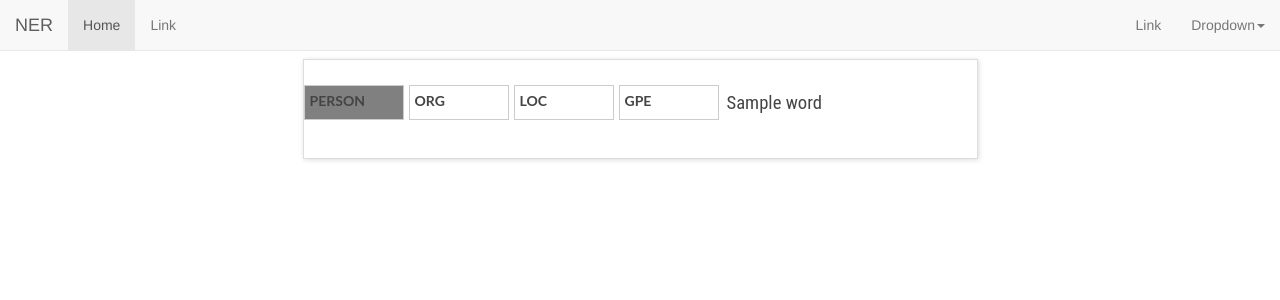
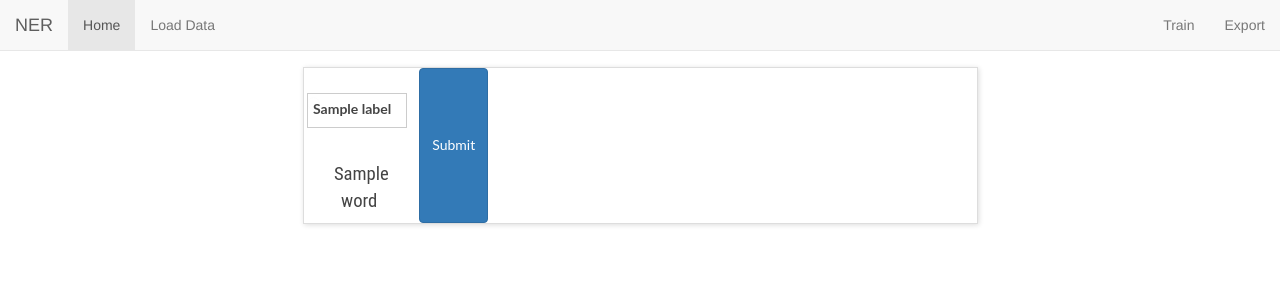
Before and after one commit to richardgetz/ner-classifier, a Flask app: template templates/index.html in a window 1280 px wide. Shown: the top 300 px of the page. Run offline with Flask 2, Linux system fonts and the light colour scheme; the template is opened without the code that fills it: most values are stand-ins (such as "Sample title", 1, 10 or a date in 2020).

Commit message:
adding changes

```diff
--- a/app.py
+++ b/app.py
@@ -1,4 +1,4 @@
-from flask import Flask, render_template, request, redirect, url_for
+from flask import Flask, render_template, request, redirect, url_for, flash
 import json
 import webbrowser
 from werkzeug.utils import secure_filename
@@ -8,28 +8,193 @@
 import shutil
 import re
 import uuid
-
+import glob
+import spacy
+import pkg_resources
+# from data_controller import save boundaries
 app = Flask(__name__)
 app.secret_key = str(uuid.uuid1())
+DATASET_LOADED = False
+ACTIVE_LEARNING_MODEL = None
+# TODO: add as default config instead and make editable in the frontend
+LABELS = ["PERSON", "LOC", "ORG", "GPE", "NORP", "PHONE", "EMAIL"]
+DATA_STORE_LOCATION = ""
 domain = "http://127.0.0.1"
+CERT_LOCATION = "adhoc"
 port = 5000
+pkgs = pkg_resources.working_set
+pkgs_1 = sorted(["%s==%s" % (i.key, i.version) for i in pkgs])
+ALL_INSTALLED = re.findall(
+    r"([a-z]{2,3}(?:\-\w+){2,5}\-(?:sm|md|lg))", str(pkgs_1))
+ACTIVE = []
+AWAIT_OVERRIDE = False
+# this would be built from spacy' output
+DATASET = [{"uuid": 0,
+            "sentence": [{"id": 0, "word": "John"}, {"id": 1, "word": "Smith"}, {"id": 2, "word": "is"}, {"id": 3, "word": "the"}, {"id": 4, "word": "user"},
+                         {"id": 5, "word": "of"}, {"id": 6, "word": "john@mail.com"}],
+            "spans": {"PERSON": ["0:1"], "EMAIL":["6:6"]}},
+           {"uuid": 1,
+            "sentence": [{"id": 0, "word": "Here"}, {"id": 1, "word": "is"}, {"id": 2, "word": "a"}, {"id": 3, "word": "sentence"}, {"id": 4, "word": "without"},
+                         {"id": 5, "word": "any"}, {"id": 6, "word": "tags"}],
+            "spans": None}]
+ALPHA_DATASET = []
+ALLOWED_EXTENSIONS = ['json']
 
-tokens = [{"id": 0, "word": "This"}, {"id": 1, "word": "is"}, {"id": 2, "word": "an"}, {"id": 3, "word": "example"},
-          {"id": 4, "word": "of"}, {"id": 5, "word": "what"},
-          {"id": 6, "word": "a"}, {"id": 7, "word": "sentence"},
-          {"id": 8, "word": "looks"}, {"id": 9, "word": "like"}, {"id": 10, "word": "."}]
+
+def allowed_file(filename):
+    return '.' in filename and \
+        filename.rsplit('.', 1)[1] in ALLOWED_EXTENSIONS
+
+
+@app.route('/train', methods=['GET', 'POST'])
+def train():
+    if request.method == 'GET':
+        return "This will eventually allow you to train with a few clicks. Not worried about this yes since we have to test training data first."
+        return render_template('train.html')
+    if request.method == 'POST':
+        print("in progress")
+
+
+@app.route('/dataset_loader', methods=['GET', 'POST'])
+def load_data():
+
+    global ALL_INSTALLED
+    models = ALL_INSTALLED
+    print(models)
+    global DATA_STORE_LOCATION
+    if request.method == 'GET':
+        if os.path.exists(os.path.join(DATA_STORE_LOCATION, "completed_models")):
+            for file in os.listdir(os.path.join(DATA_STORE_LOCATION, "completed_models")):
+                models.append(str(file))
+        if len(models) == 0:
+            models = None
+        if os.path.exists(os.path.join(DATA_STORE_LOCATION, "datasets/untrained")):
+            datasets = []
+            for file in os.listdir(os.path.join(DATA_STORE_LOCATION, "datasets/untrained")):
+                if file.endswith(".json"):
+                    datasets.append({"label": str(file).rstrip(
+                        ".json"), "filename": str(file)})
+
+            if datasets == []:
+                datasets = None
+            return render_template('load_generate.html', datasets=datasets,
+                                   models=models)
+
+        else:
+            return render_template('load_generate.html', datasets=None,
+                                   models=models)
+
+    if request.method == 'POST':
+        req = request.form.to_dict()
+        if not os.path.exists(DATA_STORE_LOCATION):
+            os.mkdir(DATA_STORE_LOCATION)
+        if not os.path.exists(os.path.join(DATA_STORE_LOCATION, "datasets/untrained")):
+            os.mkdir(os.path.join(DATA_STORE_LOCATION, "datasets/untrained"))
+
+        file = request.files["file"]
+        max = None
+        try:
+            if req.get("max-sentences", False):
+                max = int(req["max-sentences"])
+        except:
+            pass
+        use_dataset = None
+        if file:
+            if allowed_file(file.filename):
+                if req.get("name", False):
+                    ext = str(file.filename).split(".")[-1]
+                    filename = secure_filename(req["name"] + "." + ext)
+                else:
+                    filename = secure_filename(file.filename)
+                use_dataset = filename
+                full_path = os.path.join(os.path.join(DATA_STORE_LOCATION,
+                                                      "datasets/untrained"), filename)
+                file.save(full_path)
+
+        print("in progress")
 
 
 @app.route('/', methods=['GET', 'POST'])
 def index():
+
+    global LABELS
+    global DATASET
+    global DATASET_LOADED
+    global ACTIVE
+    global AWATT_OVERRIDE
+    if len(DATASET) > 0:
+        DATASET_LOADED = True
     if request.method == 'GET':
-        return render_template('index.html', tokens=tokens)
+        if not DATASET_LOADED:
+            flash("No active data to train on. Please load some data first.")
+            return redirect(url_for('load_data'))
+        if len(DATASET) == 0:
+            if len(ACTIVE) == 0:
+                flash(
+                    "No data left to train on. Either load more or cheer because you're done!")
+                return redirect(url_for('load_data'))
+        elif len(ACTIVE) > 0:
+            if AWAIT_OVERRIDE:
+                AWAIT_OVERRIDE = False
+                return render_template('index.html', labels=LABELS,
+                                       tokens=ACTIVE[0]["sentence"], spans=ACTIVE[0]["spans"],
+                                       sentence_id=ACTIVE[0]["uuid"])
+
+            else:
+                AWAIT_OVERRIDE = True
+                flash("Someone is still training on your current dataset. Highly recommend waiting until they are finished. If you go to the homepage you will forceably take their training task.")
+                return redirect(url_for('load_data'))
+        else:
+            ACTIVE.append(DATASET[0])
+            send = DATASET[0]
+            DATASET.remove(DATASET[0])
+            return render_template('index.html', labels=LABELS,
+                                   tokens=send["sentence"], spans=send["spans"], sentence_id=send["uuid"])
     if request.method == 'POST':
+        req = request.form.to_dict()
+        sentence_id = None
+        sentence_tags = {}
+        for a in ACTIVE:
+            if str(a["uuid"]) == req["sentence_id"]:
+                sentence_id = req["sentence_id"]
+                ACTIVE.remove(a)
+                break
+        if sentence_id:
+            for tag in req.keys():
+                if tag == "sentence_id":
+                    continue
 
-        return render_template('index.html')
+                sentence_tags[tag] = req[tag].split(",")
+
+        print(sentence_id, sentence_tags)
+        if not DATASET_LOADED:
+            flash(
+                "No data left to train on. Either load more or cheer because you're done!")
+            return redirect(url_for('load_data'))
+        available = False
+        while not available:
+            if len(DATASET) < 1:
+                if len(ACTIVE) == 0:
+                    DATASET_LOADED = False
+                    flash(
+                        "No data left to train on. Either load more or cheer because you're done!")
+                    return redirect(url_for('load_data'))
+                elif len(ACTIVE) > 0:
+                    if AWAIT_OVERRIDE:
+                        AWAIT_OVERRIDE = False
+                        return render_template('index.html', labels=LABELS, tokens=ACTIVE[0]["sentence"], spans=ACTIVE[0]["spans"], sentence_id=ACTIVE[0]["uuid"])
+
+                    else:
+                        AWAIT_OVERRIDE = True
+                        return "There is no more data to show you but another user is still tagging a sentence. If you reload this page we will forceably give you the sentence."
+            else:
+                ACTIVE.append(DATASET[0])
+                send = DATASET[0]
+                DATASET.remove(DATASET[0])
+                return render_template('index.html', tokens=send["sentence"], sentence_id=send["uuid"], labels=LABELS,
+                                       spans=send["spans"])
 
 
 if __name__ == '__main__':
     webbrowser.open(domain + ":" + str(port))
-    # change to ssl on prod
     app.run(debug=False, port=port, threaded=True)
--- a/static/js/tagManager.js
+++ b/static/js/tagManager.js
@@ -1,34 +1,78 @@
 var t = '';
 var button_label = 'PERSON';
 var last = null;
-window.addEventListener("mouseup", gText);
+var tag_dictionary = {};
+var sentence_id = null;
+// window.addEventList("mouseup", gText);
+
+function listenReset() {
+  window.addEventListener("mouseup", gText);
+  t = '';
+}
+listenReset();
+
+function post() {
+  url = "/";
+  method = "post";
+  // Create the form object
+  var form = document.createElement("form");
+  form.setAttribute("method", method);
+  form.setAttribute("action", url);
+  const hiddenField = document.createElement("input");
+  hiddenField.setAttribute("type", "hidden");
+  hiddenField.setAttribute("name", "sentence_id");
+  hiddenField.setAttribute("value", sentence_id);
+  form.appendChild(hiddenField);
+  // For each key-value pair
+  for (key in tag_dictionary) {
+    const hiddenField = document.createElement("input");
+    hiddenField.setAttribute("type", "hidden");
+    hiddenField.setAttribute("name", key);
+    hiddenField.setAttribute("value", tag_dictionary[key]);
+    form.appendChild(hiddenField);
+  }
+  document.body.appendChild(form); // inject the form object into the body section
+  form.submit();
+}
+
 
 function removeTag(elementid) {
   var button = document.getElementById(elementid);
   var sentence = document.getElementById("sentence");
-  // console.log(element);
-  var label = button.parentNode;
-  var highlight = label.parentNode;
-  console.log(sentence.childNodes.length);
-  console.log(highlight.childNodes.length);
-  // I need to find a way to handle the count and figure out when it is the last toke to use append instead of insertBefore
-  var k = 0;
-  for (k += parseInt(highlight.childNodes.length) - 1; k > -1; k--) {
-    console.log(k);
-    console.log(highlight.childNodes[k]);
-    console.log(highlight.childNodes[k].name);
-    var i;
-    for (i = 0; i < sentence.childNodes.length; i++) {
-      if (parseInt(sentence.childNodes[i].id) == (parseInt(highlight.childNodes[k].id) + 1)) {
-        console.log(sentence.childNodes[i].id);
-        sentence.insertBefore(highlight.childNodes[k], sentence.childNodes[i]);
-        break;
+  var highlight = button.parentNode;
+  var start = null;
+  var end = null;
+  var label_type = null;
+  for (var m = 0; m < highlight.childNodes.length; m++) {
+    if (highlight.childNodes[m].id == "label") {
+      label_type = String(highlight.childNodes[m].textContent);
+      label_remove = highlight.childNodes[m];
+    } else if (highlight.childNodes[m].id != null && highlight.childNodes[m].id != "") {
+      if (start == null) {
+        start = parseInt(highlight.childNodes[m].id)
+        end = parseInt(highlight.childNodes[m].id)
+      }
+      if (parseInt(highlight.childNodes[m].id) > end) {
+        end = parseInt(highlight.childNodes[m].id)
       }
     }
   }
-  label.remove();
-  highlight.remove();
-  button.remove();
+  console.log("removing", end)
+  $(document).ready(function() {
+    $("#label_highlight_" + String(end) + " span").unwrap();
+  });
+  try {
+    label_remove.remove();
+    button.remove();
+    // highlight.remove();
+  } catch (e) {}
+  try {
+    var index_rem = tag_dictionary[label_type].indexOf(start + ":" + end);
+    if (index_rem > -1) {
+      tag_dictionary[label_type].splice(index_rem, 1);
+    }
+  } catch (e) {}
+  console.log(tag_dictionary);
 }
 
 function getLabel() {
@@ -41,8 +85,46 @@
   }
 }
 
+function initialLabels() {
+  for (var key in tag_dictionary) {
+    var local_label = key;
+    for (var val in tag_dictionary[key]) {
+      var last = null;
+      var i = null;
+      var a = null;
+      var create_wrapper = '';
+      i = parseInt(tag_dictionary[key][val].split(":")[0]);
+      a = parseInt(tag_dictionary[key][val].split(":")[1]);
+      console.log(i, a)
+      if (i == a) {
+        create_wrapper = "#" + String(i);
+        last = i;
+        $(create_wrapper).wrap('<mark class="label_highlight" id="label_highlight_' + String(last) + '"></mark>');
+      } else {
+        while (i <= a) {
+          create_wrapper += "#" + String(i) + ", ";
+          last = i;
+          i++;
+        }
+        create_wrapper = create_wrapper.replace(/,\s$/g, '');
+        $(create_wrapper).wrapAll('<mark class="label_highlight" id="label_highlight_' + String(last) + '"></mark>');
+      }
+      var good_selection = false;
+      if (i != null && a != null && i != "NaN" && a != "NaN") {
+        good_selection = true;
+      }
+      if (last != null && good_selection == true) {
+        $('<span class="label_text" id="label">' + String(local_label) +
+          '</span><span class="xbutton" id="after_' + String(last) + '_button" onclick="removeTag(this.id)">x</span>').insertAfter('#' + String(last));
+      }
+    }
+  }
+}
+
 function gText() {
   getLabel();
+  var start = null;
+  var end = null;
   var t = window.getSelection();
   if (!t.isCollapsed) {
     var n = t.getRangeAt(0),
@@ -52,22 +134,42 @@
     var create_wrapper = '';
     if (i == a) {
       create_wrapper = "#" + String(i);
-      $(create_wrapper).wrap('<mark class="label_highlight"></mark>');
       last = i;
+      $(create_wrapper).wrap('<mark id="label_highlight_' + String(last) + '" class="label_highlight"></mark>');
+      start = i;
+      end = i;
     } else {
-
+      start = i;
       while (i <= a) {
         create_wrapper += "#" + String(i) + ", ";
         last = i;
         i++;
       }
+      end = i - 1;
       create_wrapper = create_wrapper.replace(/,\s$/g, '');
-      $(create_wrapper).wrapAll('<mark class="label_highlight"></mark>');
+      $(create_wrapper).wrapAll('<mark id="label_highlight_' + String(last) + '" class="label_highlight"></mark>');
     }
-    if (last != null) {
-      $('<span class="label_text">' + String(button_label) + '<span class="xbutton" id="after_' + String(last) + '_button" onclick="removeTag(this.id)">×</span></span>').insertAfter('#' + String(last));
+    var good_selection = false;
+    if (start != null && end != null && start != NaN && end != NaN && start + ":" + end != "NaN:NaN" && end >= start) {
+      good_selection = true;
+      var exists = false;
+      for (var key in tag_dictionary) {
+        if (key == button_label) {
+          exists = true;
+          break;
+        }
+      }
+      if (exists == true) {
+        tag_dictionary[button_label].push(start + ":" + end);
+      } else {
+        tag_dictionary[button_label] = [start + ":" + end];
+      }
+    }
+    if (last != null && good_selection == true) {
+      $('<span class="label_text" id="label">' + String(button_label) +
+        '</span><span class="xbutton" id="after_' + String(last) + '_button" onclick="removeTag(this.id)">x</span>').insertAfter('#' + String(last));
     }
   }
-  // this shouldnt be necessary but on some browsers it marks the wrong content
-  t = null;
+  console.log(tag_dictionary);
+  listenReset();
 }
--- a/templates/index.html
+++ b/templates/index.html
@@ -1,15 +1,14 @@
 <!doctype html>
 
 <head>
-  <title>Classify</title>
+  <title>NER</title>
   <meta charset="utf-8">
   <meta name="viewport" content="width=device-width, initial-scale=1">
-
-  <script src="static/js/jquery-3.4.1.slim.min.js"></script>
+  <script type="application/javascript" src="static/js/jquery-3.4.1.slim.min.js"></script>
   <link rel="stylesheet" href="static/css/bootstrap.min.css">
-  <script src="static/js/bootstrap.min.js"></script>
+  <script type="application/javascript" src="static/js/bootstrap.min.js"></script>
   <link rel="stylesheet" type="text/css" href="static/css/main.css">
-  <script src="static/js/tagManager.js"></script>
+  <script type="application/javascript" src="static/js/tagManager.js"></script>
 </head>
 
 <body>
@@ -19,20 +18,21 @@
         <div class="container-fluid">
           <!-- Brand and toggle get grouped for better mobile display -->
           <div class="navbar-header">
-            <button type="button" class="navbar-toggle collapsed" data-toggle="collapse" data-target="#defaultNavbar1" aria-expanded="false"><span class="sr-only">Toggle navigation</span><span class="icon-bar"></span><span
-                class="icon-bar"></span><span class="icon-bar"></span></button>
+            <button type="button" class="navbar-toggle collapsed" data-toggle="collapse" data-target="#defaultNavbar1" aria-expanded="false">
+              <span class="sr-only">Togglenavigation</span><span class="icon-bar"></span><span class="icon-bar"></span><span class="icon-bar"></span></button>
             <a class="navbar-brand" href="#">NER</a></div>
-
           <!-- Collect the nav links, forms, and other content for toggling -->
           <div class="collapse navbar-collapse" id="defaultNavbar1">
             <ul class="nav navbar-nav">
-              <li class="active"><a href="/">Home<span class="sr-only">(current)</span></a></li>
-              <li><a href="#">Link</a></li>
+              <li class="active"><a href="/">Home<span class="sr-only"> (current) </span></a></li>
+              <li><a href="/dataset_loader">Load Data</a></li>
             </ul>
-
             <ul class="nav navbar-nav navbar-right">
-              <li><a href="#">Link</a></li>
-              <li class="dropdown"><a href="#" class="dropdown-toggle" data-toggle="dropdown" role="button" aria-haspopup="true" aria-expanded="false">Dropdown<span class="caret"></span></a>
+              <li><a href="/train">Train</a></li>
+              <li><a href="/export">Export</a></li>
+              <!-- <li class="dropdown">s<a href="#" class="dropdown-toggle"
+data-toggle="dropdown" role="button" aria-haspopup="true"
+aria-expanded="false">Dropdown<span class="caret"></span></a> -->
               <ul class="dropdown-menu">
                 <li><a href="#">Action</a></li>
                 <li><a href="#">Another action</a></li>
@@ -40,7 +40,6 @@
                 <li role="separator" class="divider"></li>
                 <li><a href="#">Separated link</a></li>
               </ul>
-              </li>
             </ul>
           </div>
           <!-- /.navbar-collapse -->
@@ -50,49 +49,52 @@
     </div>
     <div class="content">
       <div class="c0121 c0119">
-        <div tabindex="-1"></div>
+        <div tabindex="-1">
           <div class="c0128">
             <div>
               <div>
-              <div tabindex="-1">
-                <div>
+                <div tabindex="-1" style="margin: 3% 3% 3% 3%;">
                   <ul class="labels">
+                    {% for label in labels %}
                     <li>
-                      <input type="radio" id="PERSON" name="label" checked="checked" />
-                      <label for="PERSON">PERSON</label>
+                      <input type="radio" id='{{label}}' name="label" {% if label == 'PERSON' %} checked {% endif %} />
+                      <label for='{{label}}'>{{label}}</label>
                     </li>
-                    <li>
-                      <input type="radio" id="ORG" name="label" />
-                      <label for="ORG">ORG</label>
-                    </li>
-                    <li>
-                      <input type="radio" id="LOC" name="label" />
-                      <label for="LOC">LOC</label>
-                    </li>
-                    <li>
-                      <input type="radio" id="GPE" name="label" />
-                      <label for="GPE">GPE</label>
-                    </li>
+                    {% endfor %}
                   </ul>
-
-
                 </div>
               </div>
             </div>
           </div>
-          <div class="sentence" id="sentence">
+          <br>
+          <br>
+          <br>
+          <div style="margin:3% 3% 3% 3%;text-align:center;" class="sentence" id="sentence">
             {% for token in tokens %}
-            <span class="c0132" id='{{token["id"]}}' name="tokens">{{token["word"]}}</span>
+            <span class="c0132" id='{{token["id"]}}' name="tokens">{{token["word"]}}&nbsp;</span >
             {% endfor %}
             </div>
-        </div
+
+            </div>
+            <input type="button" value="Submit" onclick="javascript:post();" class="btn btn-primary" />
+
           </div>
         </div>
         <div class="config"></div>
         <div class="footer"></div>
-
     </div>
-
   </body>
-
+<!--Purposely added to the bottom to allow page load -->
+<script type="text/javascript">
+  sentence_id = {{sentence_id}};
+  tag_dictionary = {{spans|tojson}};
+  console.log(tag_dictionary);
+  if (tag_dictionary == "" || tag_dictionary == null) {
+    tag_dictionary = {};
+  }
+  if (tag_dictionary != {}) {
+    console.log(tag_dictionary)
+    initialLabels();
+  }
+</script>
 </html>
```
Also changed, not shown: requirements.txt (added, +42 -0 lines), templates/load_generate.html (added, +101 -0 lines). Lines whose indentation alone changed are shown as unchanged.
